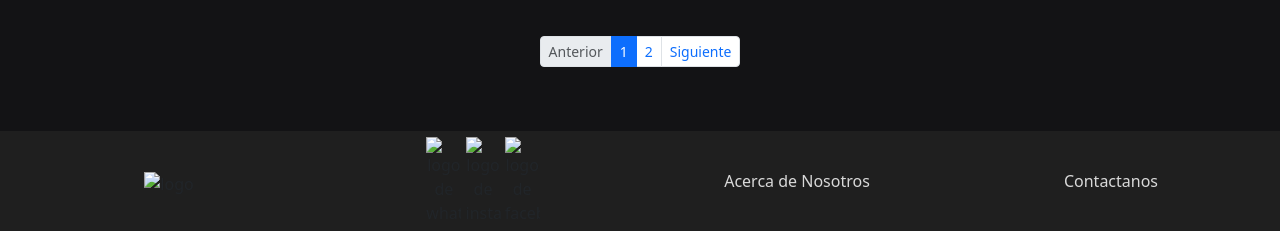
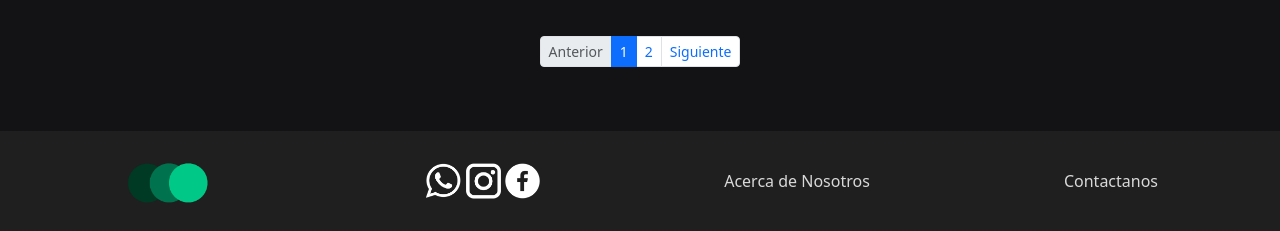
Before and after one commit to nassahel/Proyecto-M1, a plain HTML site: page html/categoriaComedia.html in a window 1280 px wide. Shown: the part 1117-1348 px from the top of the page. Drawn offline with nearby package versions, Linux system fonts and the light colour scheme.

Commit message:
arreglo en logos de todas las paginas y footer de index

```diff
--- a/css/index.css
+++ b/css/index.css
@@ -91,21 +91,17 @@ text-decoration:none;
 
 /*---------------------------------------FOOTER ---------------------------------------*/
 
-
 footer{
-    height: 180px;
+    padding: 0.5rem 0;
     background-color: #1F1F1F;
     text-align: center;
     display: grid;
     grid-template-columns: 1fr;
-    grid-template-rows: repeat(4, 25%);
 }
 
 .class-redes img{
     max-width: 35px;
-    width: 10%;
     height: 100%;
-    object-fit: cover;
 }
 
 .class-acerca a{
@@ -114,29 +110,15 @@ footer{
     text-decoration: none;
 }
 
-.class-acerca{
-    margin-top: 10px;
-}
-
 .class-contactanos a{
     color: #D9D9D9;
     list-style: none;
     text-decoration: none;
 }
 
-.class-contactanos{
-    margin-top: 10px;
-}
-
 .class-logo img{
      width: 20%;
-     height: 100%;
-     object-fit: cover;
  }
-
-.class-logo{
-    margin-top: 5px;
-}
 
 .class-redes{
     margin: 5px 0;
@@ -150,9 +132,8 @@ footer{
         align-items: center;
     }
 
-    .class-logo img{
-        width: 30%;
-        height: 100%;
+    .class-logo img {
+        width: 23%;
         object-fit: cover;
     }
 
--- a/html/categoriaComedia.html
+++ b/html/categoriaComedia.html
@@ -140,11 +140,11 @@
 
     <!---------------------------------------FOOTER --------------------------------------->
     <footer class="container-fluid class-footer">
-      <div class="class-logo"> <img src="img/logo.png" alt="logo"></div>
+      <div class="class-logo"> <img src="/img/logo.png" alt="logo"></div>
       <div class="class-redes">
-          <img src="img/whatsapp-logo.png" alt="logo de whatsapp">
-          <img src="img/instagram-logo.png" alt="logo de instagram">
-          <img src="img/facebook-logo.png" alt="logo de facebook">
+          <img src="/img/whatsapp-logo.png" alt="logo de whatsapp">
+          <img src="/img/instagram-logo.png" alt="logo de instagram">
+          <img src="/img/facebook-logo.png" alt="logo de facebook">
       </div>
       <div class="class-acerca">
           <a href="acercadenosotros">Acerca de Nosotros</a>
```
Also changed, not shown: html/categoriaAccion.html (+3 -3 lines), html/categoriaAccion_2.html (+3 -3 lines), html/categoriaComedia_2.html (+4 -4 lines).
